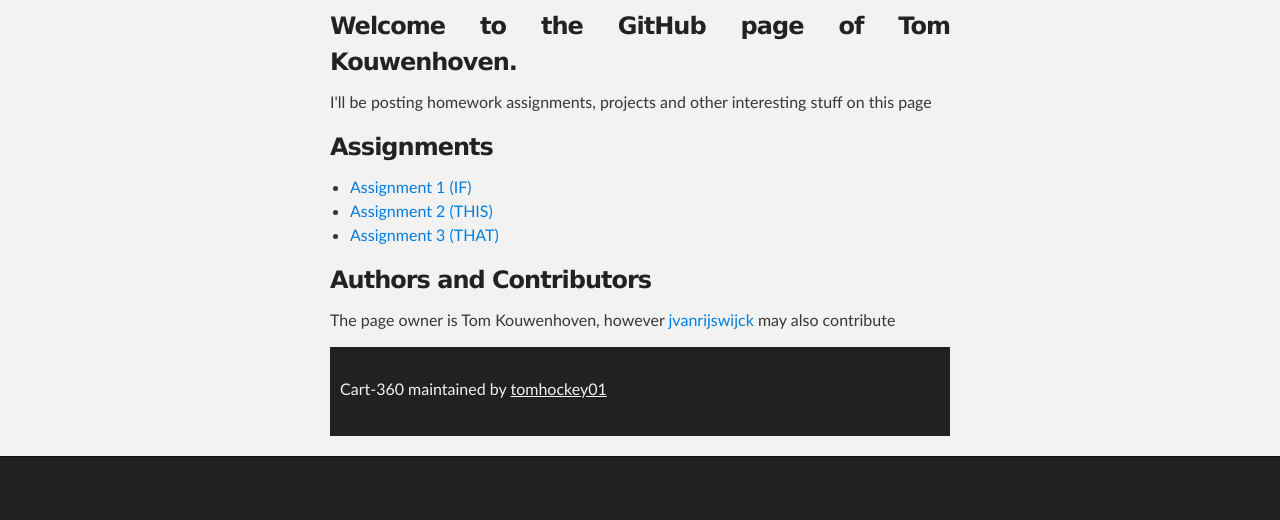
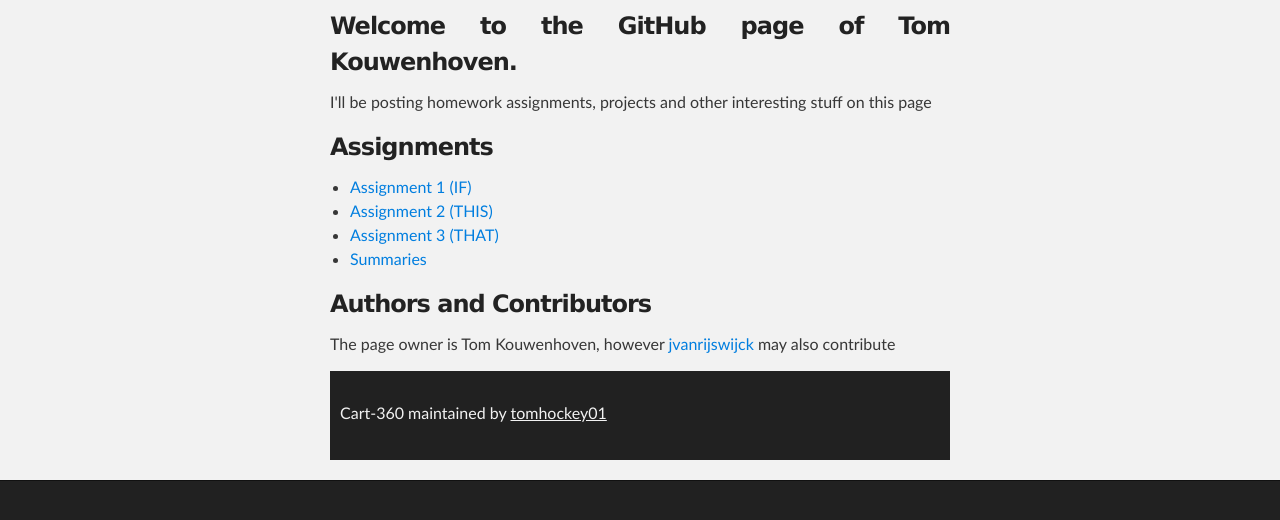
Before and after one commit to tomkouwenhoven/CART360, a plain HTML site: page index.html in a window 1280 px wide. Shown: the part 252-772 px from the top of the page. Drawn offline with Linux system fonts and the light colour scheme.

Commit message:
upload and update summaries

```diff
--- a/index.html
+++ b/index.html
@@ -41,6 +41,7 @@
             <li><a href="Assignment1.html">Assignment 1 (IF) </a></li>
             <li><a href="Assignment2.html">Assignment 2 (THIS)</a></li>
             <li><a href="Assignment3.html">Assignment 3 (THAT)</a></li>
+            <li><a href="Summaries%20Tom%20Kouwenhoven%20.pdf">Summaries</a></li>
           </ul>
 
 <h3>
```
Also changed, not shown: 1 other file.
